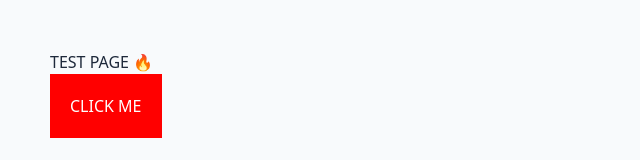
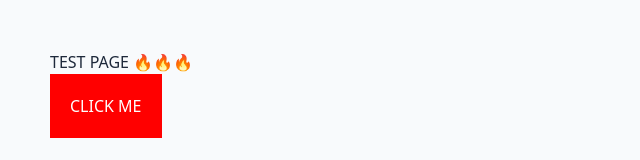
Before and after one commit to xiansheng31/TTSGP---Booking-System, a Next.js app: page /login in a window 1280 px wide. Shown: the top 160 px of the page, without its empty margins (0-640 px from the left). Built offline with nearby package versions, Linux system fonts and the light colour scheme.

Commit message:
Update page.tsx

```diff
--- a/src/app/login/page.tsx
+++ b/src/app/login/page.tsx
@@ -2,18 +2,15 @@
 
 export default function LoginPage() {
   return (
-    <div style={{ padding: '50px' }}>
-      <h1>TEST PAGE 🔥</h1>
+    <div style={{ padding: "50px" }}>
+      <h1>TEST PAGE 🔥🔥🔥</h1>
 
       <button
-        onClick={() => {
-          alert("BUTTON WORKS")
-        }}
+        onClick={() => alert("WORKING")}
         style={{
-          padding: '20px',
-          background: 'red',
-          color: 'white',
-          cursor: 'pointer'
+          padding: "20px",
+          background: "red",
+          color: "white"
         }}
       >
         CLICK ME
```
